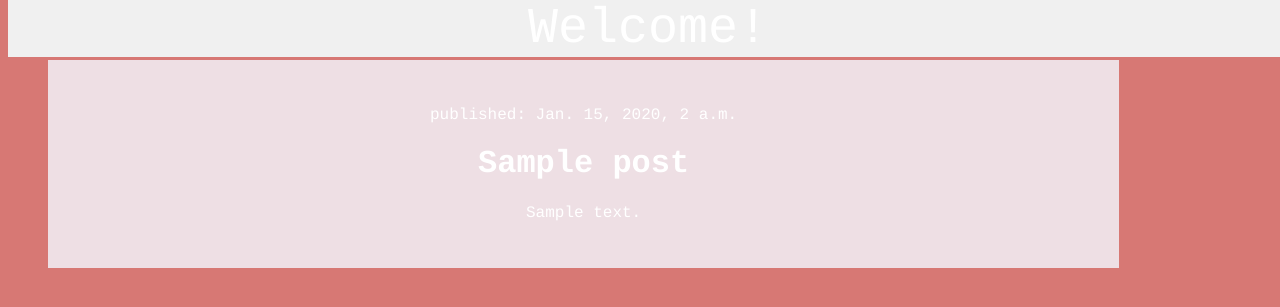
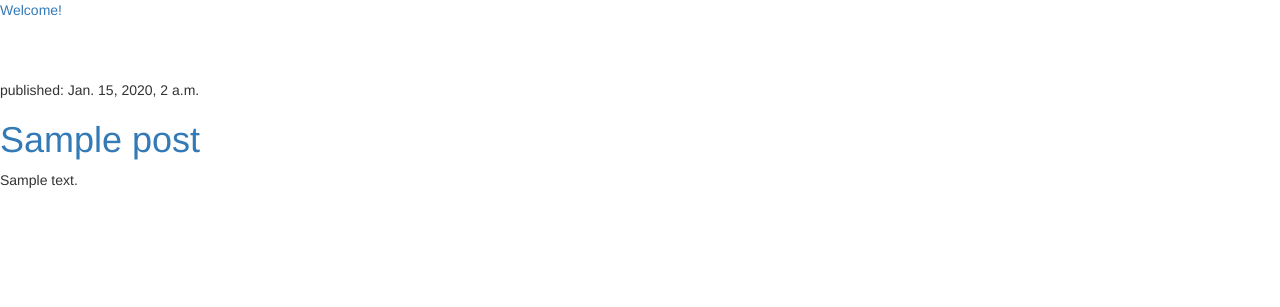
Before and after one commit to Halongpbn/my-first-blog, a Django app: template blog/templates/blog/post_list.html in a window 1280 px wide. Shown: the top 307 px of the page. Run offline with Django 3.2, Linux system fonts and the light colour scheme; the template is opened without the code that fills it: values that come from a table or form of the project are taken from there, others are empty; tables that the repository leaves empty hold one stand-in row (values such as "Sample post"); some libraries are stand-ins or nearby versions.

Commit message:
commented out css and other code

```diff
--- a/blog/templates/blog/post_list.html
+++ b/blog/templates/blog/post_list.html
@@ -1,6 +1,6 @@
 <!DOCTYPE html>
 <html>
-<style>
+<!--<style>
 @font-face {
     font-family: Simplifica;
     src: url(SIMPLIFICA Typeface.ttf);
@@ -45,8 +45,10 @@ a{
 .blog_content{
   font-size:25px;
 }
-</style>
+</style>-->
     <head>
+      <link rel="stylesheet" href="//maxcdn.bootstrapcdn.com/bootstrap/3.2.0/css/bootstrap.min.css">
+      <link rel="stylesheet" href="//maxcdn.bootstrapcdn.com/bootstrap/3.2.0/css/bootstrap-theme.min.css">
         <title>Welcome Page</title>
     </head>
     <body>
--- a/blog/views.py
+++ b/blog/views.py
@@ -1,6 +1,6 @@
 from django.shortcuts import render
 from django.utils import timezone
-from blog.models import Post
+from .models import Post
 
 def post_list(request):
     posts = Post.objects.filter(published_date__lte=timezone.now()).order_by('published_date')
```
